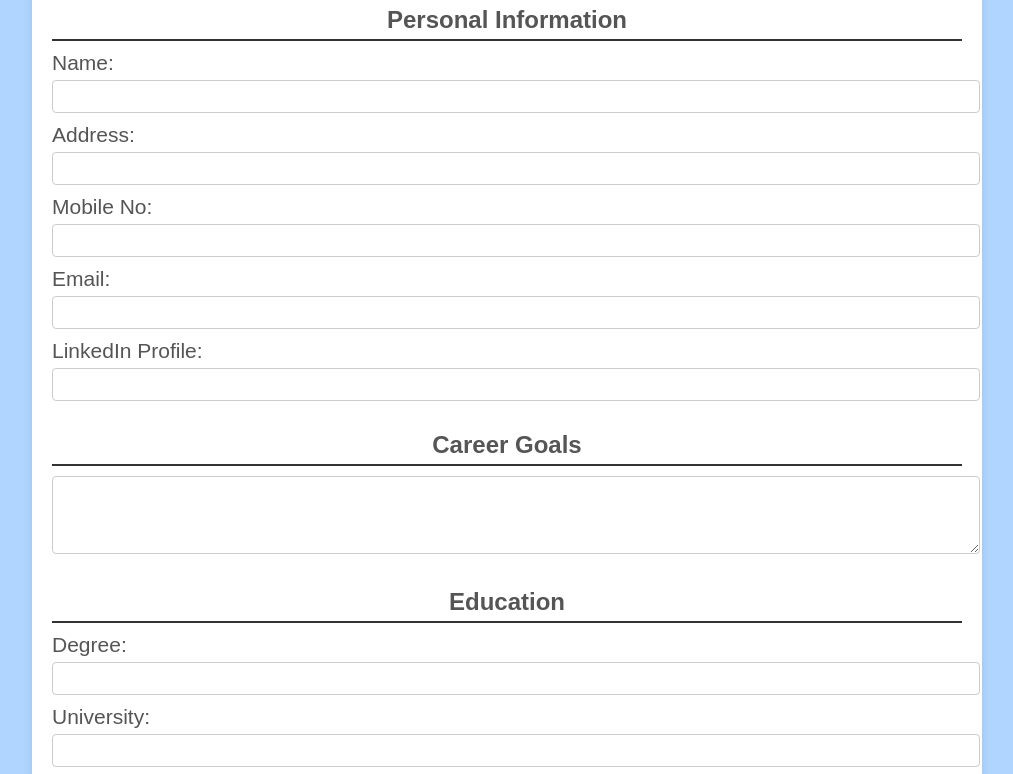
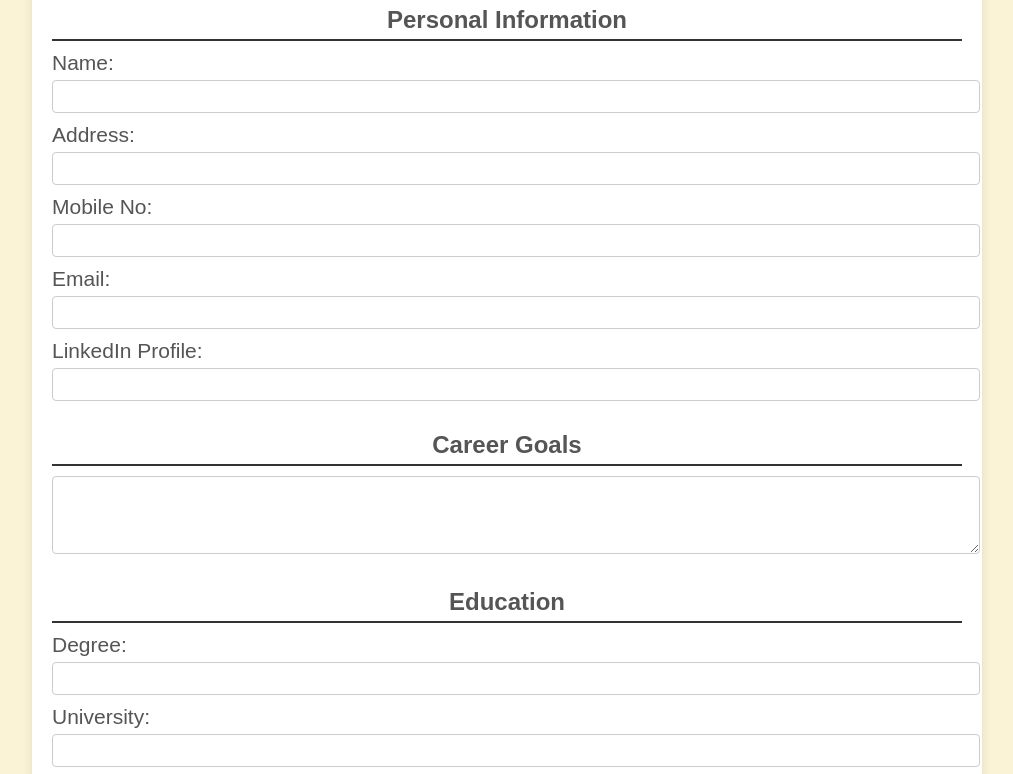
Before and after one commit to techdynamos9/resume-builder, a plain HTML site: page index.html in a window 1280 px wide. Shown: the part 172-946 px from the top of the page, without its empty margins (133-1146 px from the left). Drawn offline with Linux system fonts and the light colour scheme; a script that the page names is missing.

Commit message:
Update index.css

```diff
--- a/index.css
+++ b/index.css
@@ -1,7 +1,7 @@
 
 body {
     font-family: Arial, sans-serif;
-    background-color: #b0d6ff;
+    background-color: #faf3d5;
     margin: 0;
     padding: 0;
     box-sizing: border-box;
```
